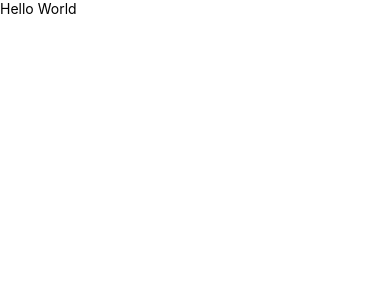
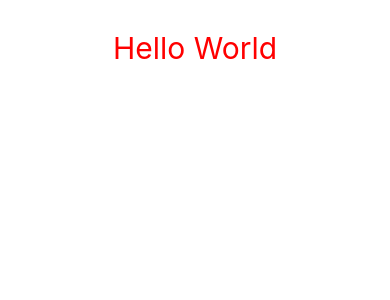
Before and after one commit to D-Coder135/HelloWorldApp, a React Native app: screen / in a window 390 px wide. Shown: the top 300 px of the page. Built offline with nearby package versions, Linux system fonts and the light colour scheme.

Commit message:
add some style to the JSX

```diff
--- a/App.js
+++ b/App.js
@@ -13,7 +13,7 @@ const message = 'Hello World'
 function App() {
   return (
     <View>
-    <Text>{message}</Text>
+    <Text style = {{fontSize: 30, marginTop: 30, textAlign: 'center', color: 'red'}}>{message}</Text>
     </View>
   );
 }
```
